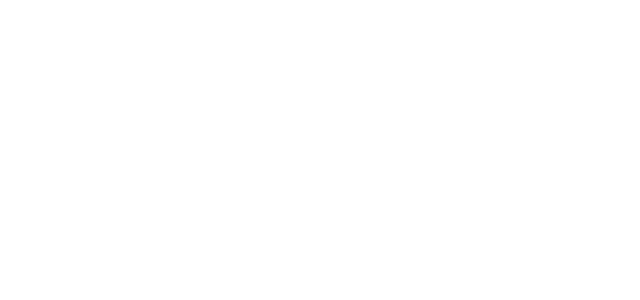
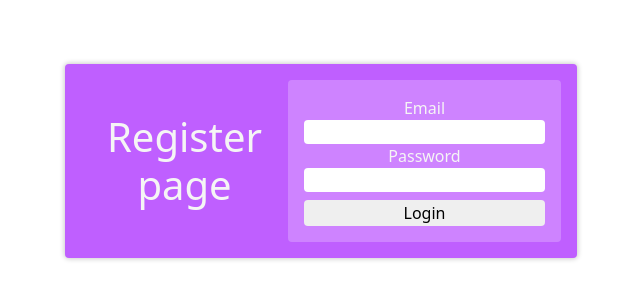
Before and after one commit to hadig007/my_app, a Vue app: page /register in a window 1280 px wide. Before the commit this address had no page. Shown: the part 320-620 px from the top of the page, without its empty margins (319-959 px from the left). Built offline with nearby package versions, Linux system fonts and the light colour scheme.

Commit message:
perbaiki ui login dan register

```diff
--- a/src/components/autentikasi/Login.vue
+++ b/src/components/autentikasi/Login.vue
@@ -66,7 +66,7 @@
     justify-content: center;
     align-items: center;
     padding: 1rem;
-    background-color: rgb(217, 159, 255);
+    background-color: violet;
     margin: 30%;
     border-radius: 4px;
     color: whitesmoke;
@@ -81,7 +81,7 @@
 .input{
     box-shadow:none;
     margin: 0;
-    background: violet;
+    background: rgba(255, 255, 255, 0.185);
     display: flex;
     flex-direction: column;
     border-radius: 4px;
--- a/src/components/autentikasi/Register.vue
+++ b/src/components/autentikasi/Register.vue
@@ -0,0 +1,74 @@
+<template>
+    <div>
+        <div v-if="loading" class="loading">
+            <h1>Loading . . .</h1>
+        </div>
+        <h1>Register page</h1>
+        <div class="input">
+            <label for="">Email</label>
+            <input type="text" v-model="email">
+            <label for="">Password</label>
+            <input type="password" v-model="password">
+            <button @click="login">Login</button>
+        </div>
+    </div>
+        <div v-if="isgagal" class="gagal">
+            <h3>Email atau password Salah</h3>
+            <button @click="isgagal =! isgagal" style="width:40px;color:grey;margin:5px;border:red solid 1px">ok</button>
+        </div>
+</template>
+<script>
+export default {
+
+}
+</script>
+
+<style scoped>
+.loading{
+    position: absolute;
+    background-color:hotpink;
+    z-index: 2;
+}
+.gagal{
+    margin: 0;
+    position: relative;
+
+}
+div{
+    display: flex;
+    justify-content: center;
+    align-items: center;
+    padding: 1rem;
+    background-color: rgb(191, 95, 255);
+    margin: 30%;
+    border-radius: 4px;
+    color: whitesmoke;
+    text-align: center;
+    box-shadow: 0 0 5px 1px rgba(0, 0, 0, 0.2);
+    position:absolute;
+    z-index: 1;
+}
+h1{
+    margin: 0;
+}
+.input{
+    box-shadow:none;
+    margin: 0;
+    background: rgba(255, 255, 255, 0.226);
+    display: flex;
+    flex-direction: column;
+    border-radius: 4px;
+    position: relative;
+}
+input{
+    border-radius: 4px;
+    border:none;
+    padding: 0 5px;
+}
+button{
+    border-radius: 4px;
+    border: none;
+    margin-top: 8px;
+    width: 100%;
+}
+</style>
--- a/src/components/home/Home.vue
+++ b/src/components/home/Home.vue
@@ -24,9 +24,12 @@
     },
     methods:{
         logout(){
-            this.$store.dispatch('storeToken', null)
-            localStorage.removeItem('token')
-            this.$router.push('/login')
+            axios.post('auth/logout').then((res)=>{
+                console.log(res.data)
+                this.$store.dispatch('storeToken', null)
+                localStorage.removeItem('token')
+                this.$router.push('/login')
+            }).catch(er=>console.log(er.response.data))
         }
     },
     async created(){
--- a/src/router.js
+++ b/src/router.js
@@ -2,6 +2,7 @@
 
 import Home from './components/home/Home.vue'
 import Login from './components/autentikasi/Login.vue'
+import Register from './components/autentikasi/Register.vue'
 
 const router = createRouter({
     history: createWebHistory(),
@@ -9,6 +10,7 @@
         {path:'/', redirect:'/home'},
         {path:'/home', component : Home},
         {path:'/login', component : Login},
+        {path:'/register', component : Register},
     ]
 })
 export default router;
```
